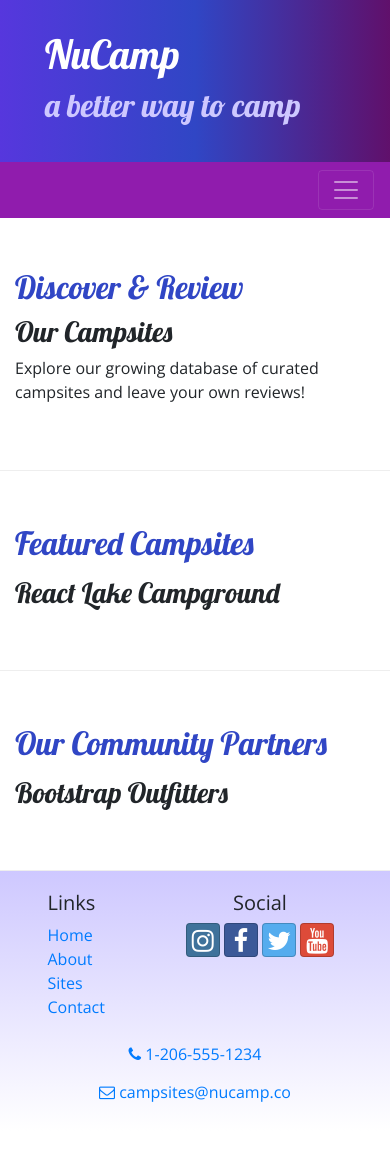
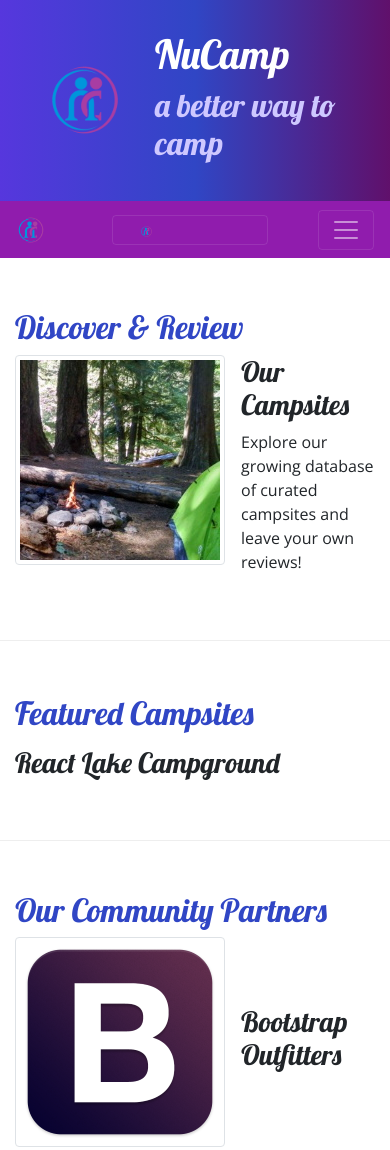
Before and after one commit to gregoindev/section1-project, a website: page index.html in a window 390 px wide. Shown: the top 1150 px of the page. Drawn offline with nearby package versions, Linux system fonts and the light colour scheme.

Commit message:
Images and Media

```diff
--- a/index.html
+++ b/index.html
@@ -28,6 +28,9 @@
     <header class="jumbotron jumbotron-fluid">
       <div class="container">
         <div class="row">
+          <div class="col-4 col-sm-3 col-md-2 align-self-center">
+            <img src="img/logo.png" alt="nucamp logo" class="img-fluid">
+          </div>
           <div class="col">
             <h1>NuCamp</h1>
             <h2>a better way to camp</h2>
@@ -40,7 +43,12 @@
     <!-- navbar & breadcrumbs -->
     <nav class="navbar navbar-expand-sm navbar-dark sticky top">
         <div class="container">
-        <button class="navbar-toggler ml-auto" type="button" data-toggle="collapse" data-target="#nucampNavbar">
+          <a class="navbar-brand" href="#"><img src="img/logo.png" height="30" width="30" /></a>
+          <button class="navbar-toggler" type="button" data-toggle="collapse" data-target="#nucampNavbar">
+         <div class="col-4 col-sm-3 col-md-2 align-self-center">
+          <img src="img/logo.png" alt="small logo home" class="img-fluid">
+         </div>
+        <button class="navbar-toggler" type="button" data-toggle="collapse" data-target="#nucampNavbar">
            <span class="navbar-toggler-icon"></span>
          </button>
 
@@ -63,11 +71,16 @@
           <h2 class="text-sm-right">Discover & Review</h2>
           </div>
           <div class="col">
+            <div class="media">
+              <img class="d-flex mr-3 img-thumbnail" src="img/breadcrumb-trail-thumb.jpg" alt="breadcrumb trail thumbnail">
+            <div class="media-body align-self-center">
               <h3>Our Campsites</h3>
               <p class="d-none d-sm-block"></p>
               Explore our growing database of curated campsites and leave your own
               reviews!
             </p>
+            </div>
+          </div>
         </div>
       </div>
 
@@ -89,11 +102,16 @@
           <h2 class="text-sm-right">Our Community Partners</h2>
         </div>
         <div class="col">
+          <div class="media">
+             <img class="d-flex mr-3 img-thumbnail" src="img/bootstrap-thumb.png" alt="bootstrap outfitters">
+               <div class="media-body align-self-center">
                 <h3>Bootstrap Outfitters</h3>
                   <p class="d-none d-sm-block">
                     Bootstrap Outfitters supplies you with gear you need at prices you
                     can't beat.
                   </p>
+           </div>
+          </div>
         </div>
       </div>
     </div>
```
Also changed, not shown: aboutus.html (+9 -0 lines), contactus.html (+10 -1 lines), img/bootstrap-thumb.png (added), img/breadcrumb-trail-thumb.jpg (added), img/breadcrumb-trail.jpg (added), img/chrome-river-thumb.jpg (added), img/chrome-river.jpg (added), img/logo.png (added), img/react-lake-thumb.jpg (added), img/react-lake.jpg (added). Lines whose indentation alone changed are shown as unchanged.
